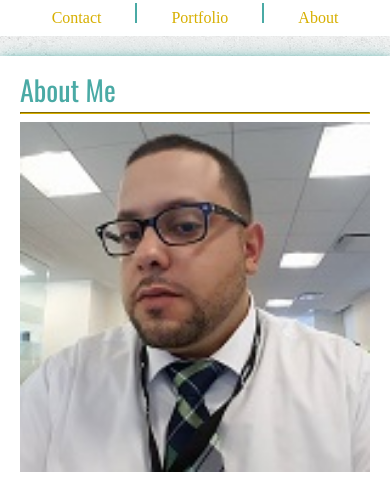
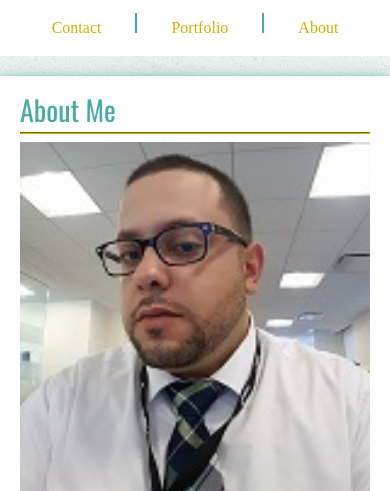
Before and after one commit to emadkheiralla/Portfolio, a PHP site: page /index.php in a window 390 px wide. Shown: the part 60-551 px from the top of the page. Run offline with PHP 8.4, Linux system fonts and the light colour scheme.

Commit message:
updated css again

```diff
--- a/assets/css/style.css
+++ b/assets/css/style.css
@@ -490,7 +490,7 @@ li{
 
     li{
         float: none;
-        padding: 10px 30px 10px 30px;
+        padding: 20px 30px 20px 30px;
         margin-bottom: 0;
     }
     .divider-vertical-second-menu{
```
